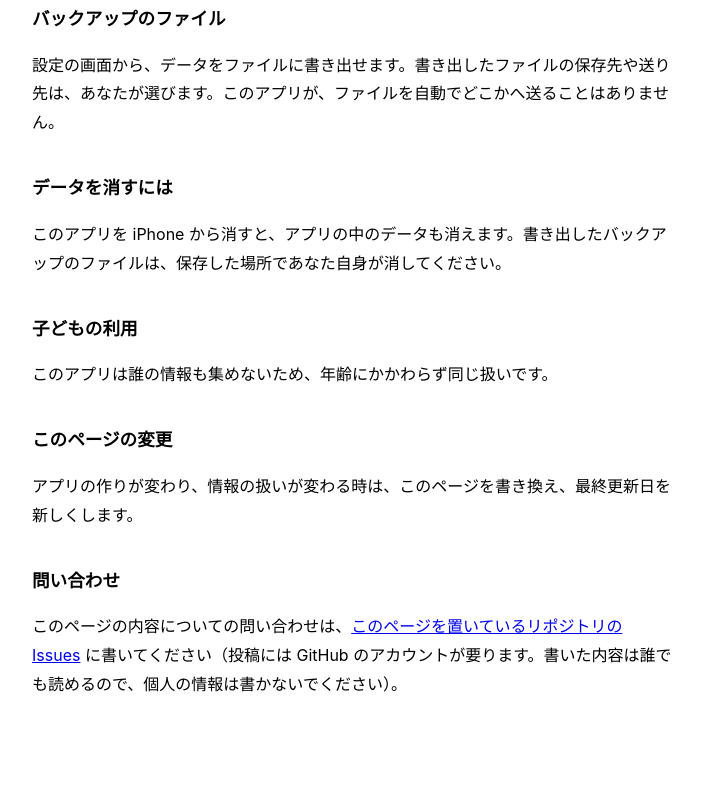
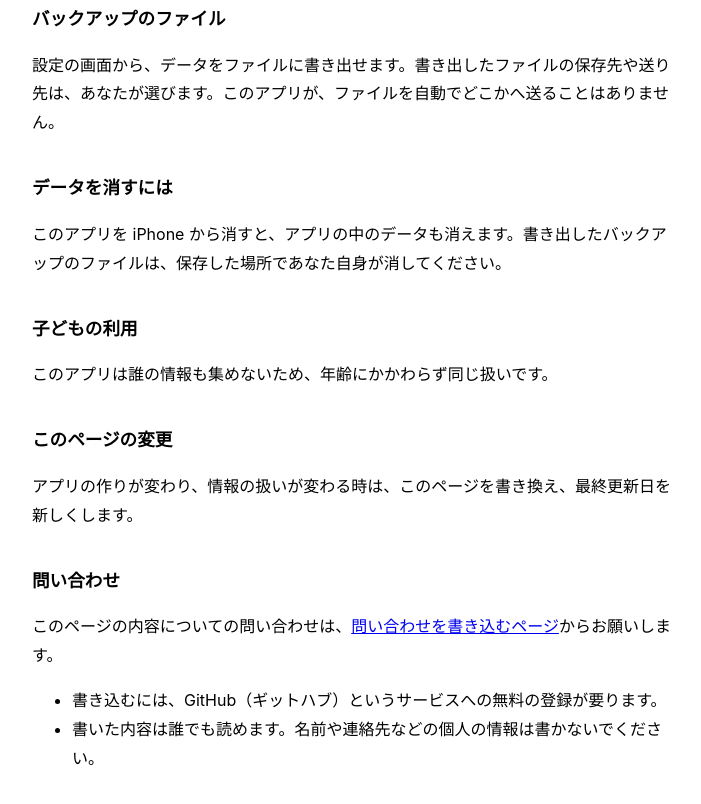
Before and after one commit to aonami495/fusen-jikanwari, a plain HTML site: page privacy/index.html in a window 1280 px wide. Shown: the part 934-1738 px from the top of the page, without its empty margins (288-989 px from the left). Before the commit the page ends 1713 px from the top, so only its background shows below. Drawn offline with Linux system fonts and the light colour scheme.

Commit message:
問い合わせ先の言い方を平らにする
Co-Authored-By: Claude Fable 5.2 <noreply@anthropic.com>

```diff
--- a/privacy/index.html
+++ b/privacy/index.html
@@ -51,6 +51,10 @@
 <p>アプリの作りが変わり、情報の扱いが変わる時は、このページを書き換え、最終更新日を新しくします。</p>
 
 <h2>問い合わせ</h2>
-<p>このページの内容についての問い合わせは、<a href="https://github.com/aonami495/fusen-jikanwari/issues">このページを置いているリポジトリの Issues</a> に書いてください（投稿には GitHub のアカウントが要ります。書いた内容は誰でも読めるので、個人の情報は書かないでください）。</p>
+<p>このページの内容についての問い合わせは、<a href="https://github.com/aonami495/fusen-jikanwari/issues">問い合わせを書き込むページ</a>からお願いします。</p>
+<ul>
+  <li>書き込むには、GitHub（ギットハブ）というサービスへの無料の登録が要ります。</li>
+  <li>書いた内容は誰でも読めます。名前や連絡先などの個人の情報は書かないでください。</li>
+</ul>
 </body>
 </html>
```
Also changed, not shown: 1 other file.
